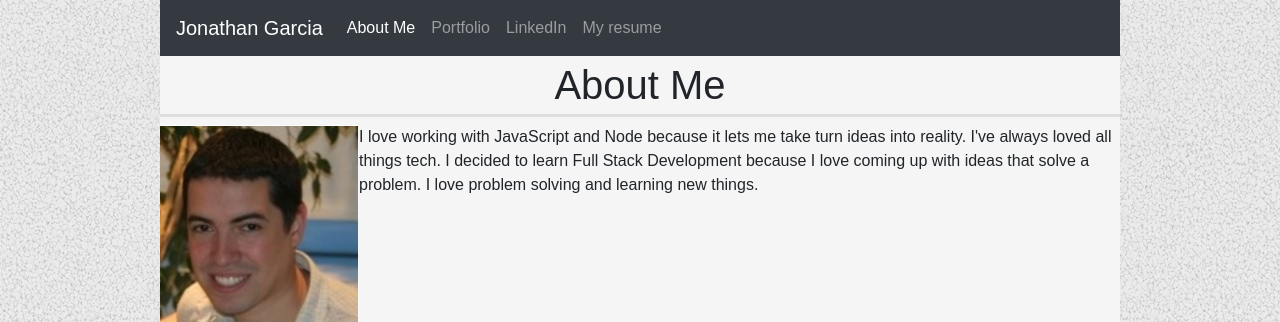
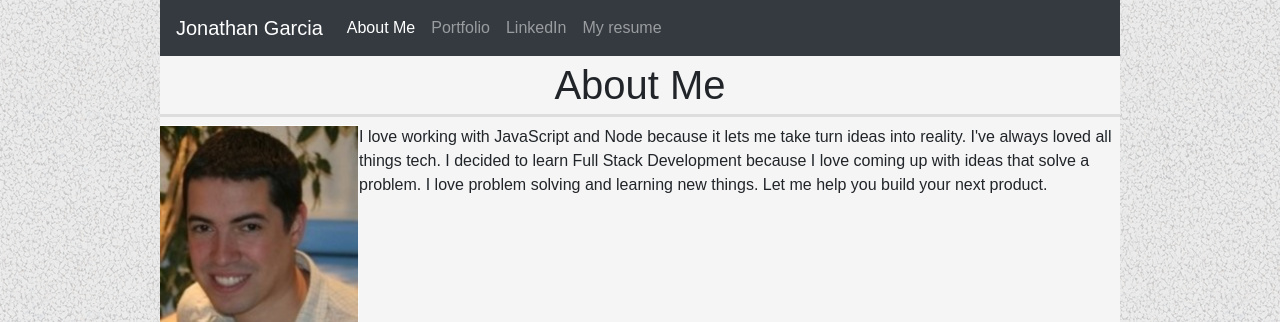
Before and after one commit to JonFromNYC/JonFromNYC.github.io, a plain HTML site: page index.html in a window 1280 px wide. Shown: the top 322 px of the page. Drawn offline with nearby package versions, Linux system fonts and the light colour scheme; grey boxes are pictures that could not be loaded.

Commit message:
revised html

```diff
--- a/index.html
+++ b/index.html
@@ -33,7 +33,7 @@
             <p id="my-story">I love working with JavaScript and Node because it lets me take turn ideas into reality.
                 I've always loved all things tech.
                 I decided to learn Full Stack Development because I love coming up with ideas that solve a problem.
-                I love problem solving and learning new things. </p>
+                I love problem solving and learning new things. Let me help you build your next product.</p>
         </div>
 
         <div class="card-group">
```
